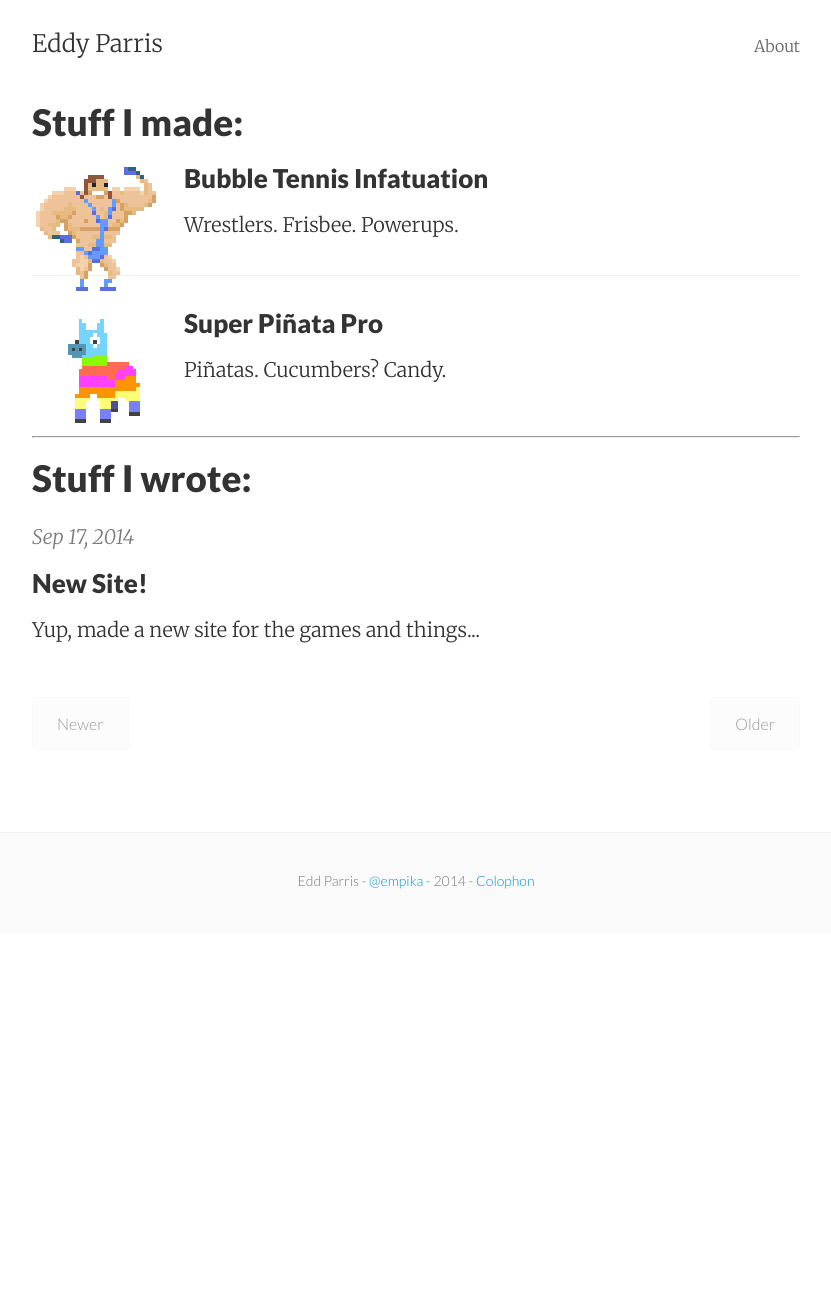
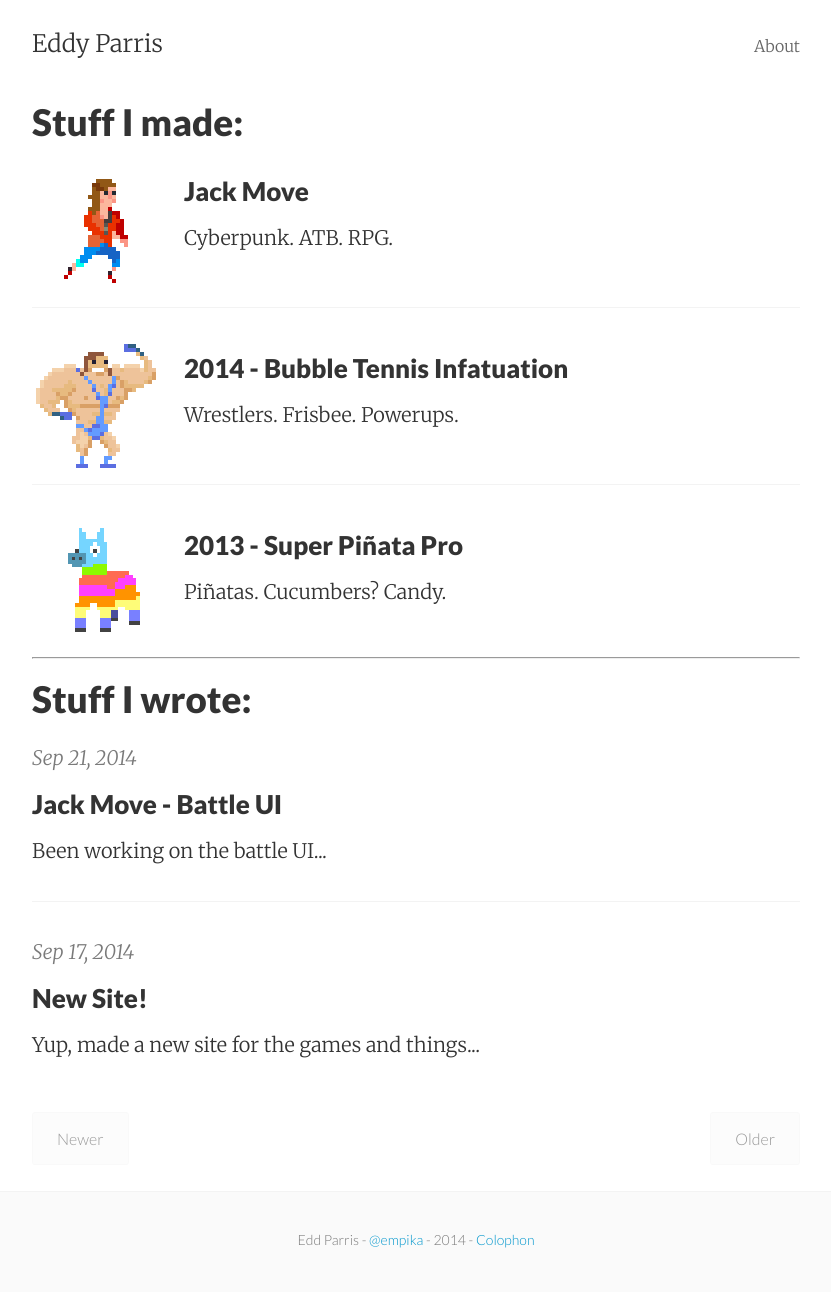
Before and after one commit to empika/empika.github.io, a Jekyll site: the page built from index.html, in a window 1280 px wide. Shown: the whole page, without its empty margins (224-1055 px from the left). Built offline with Jekyll 4.4.1, drawn with Linux system fonts in a browser that asks for light colours; the list of posts is cut into pages by our own code; before the commit the page ends 933 px from its top, so only the background shows below that.

Commit message:
Fix the float stuff on the home page list etc...

```diff
--- /dev/null
+++ b/_posts/2014-09-21-jack-move-battle-ui.md
@@ -0,0 +1,9 @@
+---
+layout:     post
+title:      Jack Move - Battle UI
+date:       2014-09-21 14:11:29
+summary:    Been working on the battle UI...
+categories: [posts, jack-move]
+---
+
+Something something battle ui...
--- a/bubble-tennis-infatuation.md
+++ b/bubble-tennis-infatuation.md
@@ -1,6 +1,6 @@
 ---
 layout: page
-title: Bubble Tennis Infatuation
+title: 2014 - Bubble Tennis Infatuation
 description: Wrestlers. Frisbee. Powerups.
 permalink: /bubble-tennis-infatuation/
 categories: [home, games]
--- a/css/eddy.parr.is.css
+++ b/css/eddy.parr.is.css
@@ -1,10 +1,10 @@
+div .post-home-list {
+	overflow: hidden;
+}
+
 .post-home-list img {
 	float: left;
 	width: 128px;
 	margin-right: 1em;
 	display: block;
 }
-
-.home-hr {
-	clear: both;
-}
--- a/index.html
+++ b/index.html
@@ -7,7 +7,7 @@
 
   <div class="posts">
     {% for page in site.pages %}
-      {% if page.categories contains 'home' and page.categories contains 'games' %}
+      {% if page.categories contains 'home' and page.categories contains 'games' and page.categories contains 'first' %}
         <div class="post post-home-list {% if site.animated %}animated fade-in-down{% endif %}">
           <a href="{{ page.permalink }}" class="post-link">
             <img src="{{ page.image }}"/>
@@ -20,9 +20,29 @@
       {% endif %}
     {% endfor %}
 
+    {% for page in site.pages %}
+      {% assign contains_first = false %}
+      {% if page.categories contains 'first' %}
+        {% assign contains_first = true %}
+      {% endif %}
+
+      {% if page.categories contains 'home' and page.categories contains 'games' and contains_first == false  %}
+        <div class="post post-home-list {% if site.animated %}animated fade-in-down{% endif %}">
+          <a href="{{ page.permalink }}" class="post-link">
+            <img src="{{ page.image }}"/>
+            <div>
+              <h3 class="post-title">{{ page.title }}</h3>
+              <p class="post-summary">{{ page.description }}</p>
+            </div>
+          </a>
+        </div>
+
+      {% endif %}
+    {% endfor %}
+
   </div>
 
-  <hr class="home-hr"/>
+  <hr/>
 
   <h2>Stuff I wrote:</h2>
   <div class="posts">
--- a/super-pinata-pro.md
+++ b/super-pinata-pro.md
@@ -1,6 +1,6 @@
 ---
 layout: page
-title: Super Piñata Pro
+title: 2013 - Super Piñata Pro
 description: Piñatas. Cucumbers? Candy.
 permalink: /super-pinata-pro/
 categories: [home, games]
```
Also changed, not shown: jack-move.md (added, +20 -0 lines), assets/icons/jack_move.gif (added).
